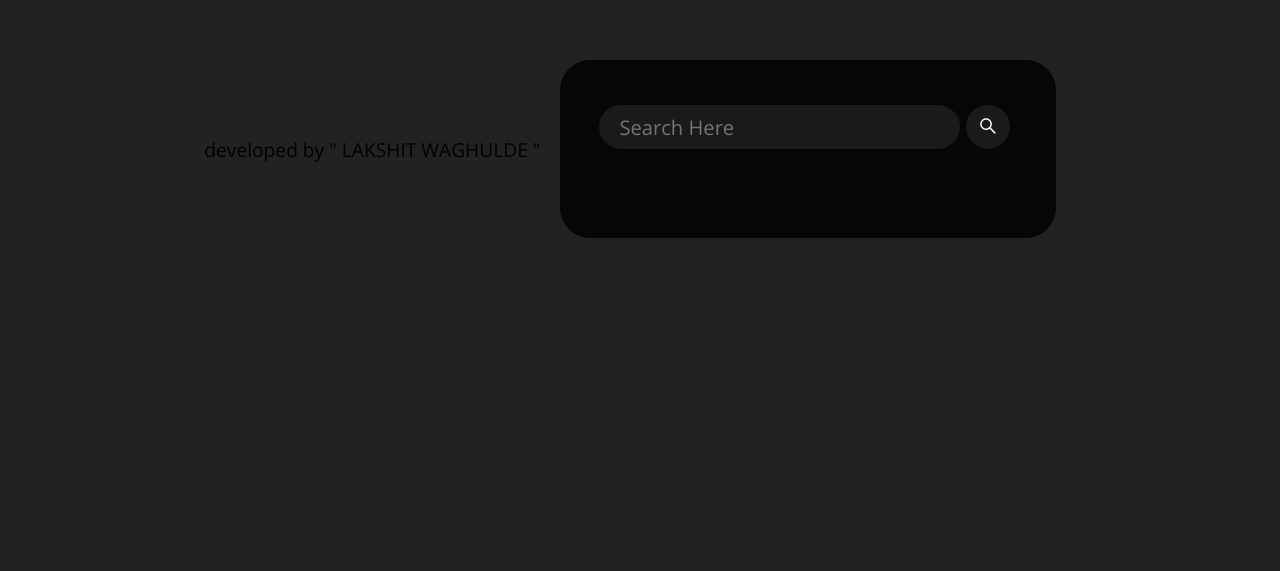
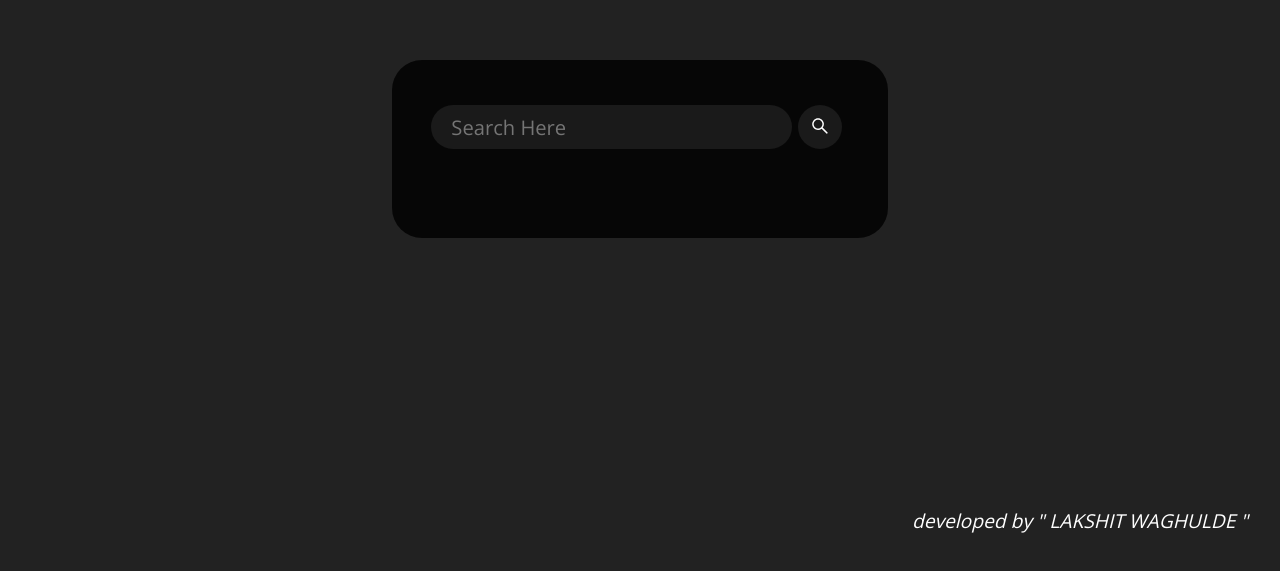
Before and after one commit to lakshitwaghulde/Weather-App, a plain HTML site: page index.html in a window 1280 px wide. Shown: the part 251-822 px from the top of the page. Drawn offline with nearby package versions, Linux system fonts and the light colour scheme; no server answers.

Commit message:
Update style.css

```diff
--- a/style.css
+++ b/style.css
@@ -8,6 +8,15 @@ body {
     font-family: 'Open Sans', sans-serif;
     background-image: url('https://source.unsplash.com/1920x1080/?landscape') no-repeat center center;
     font-size: 120%;
+}
+
+.footer{
+    position: fixed;
+    text-align: right;
+    bottom: 15px;
+    width: 95%;
+    color: white;
+    font-style: italic;
 }
 
 .card {
```
